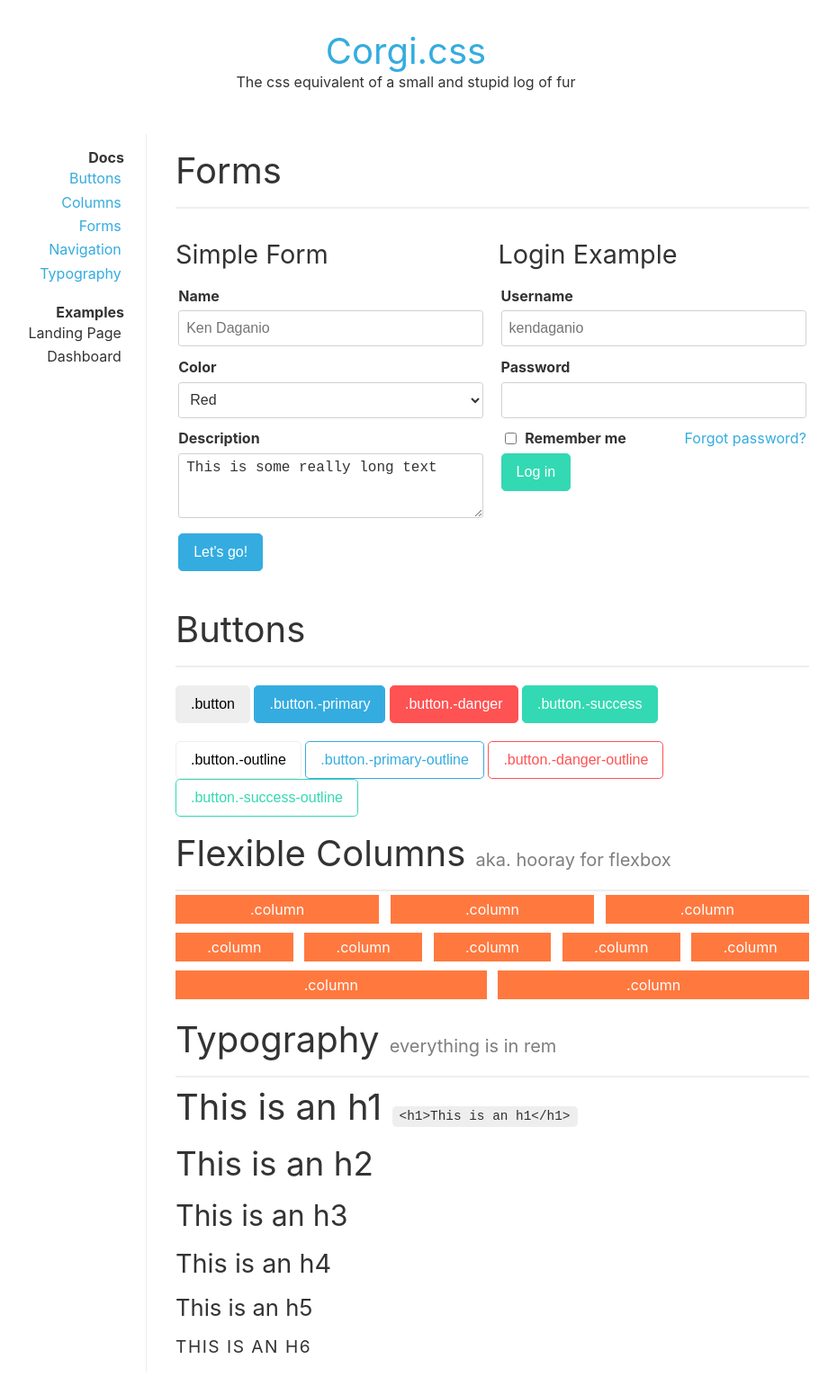
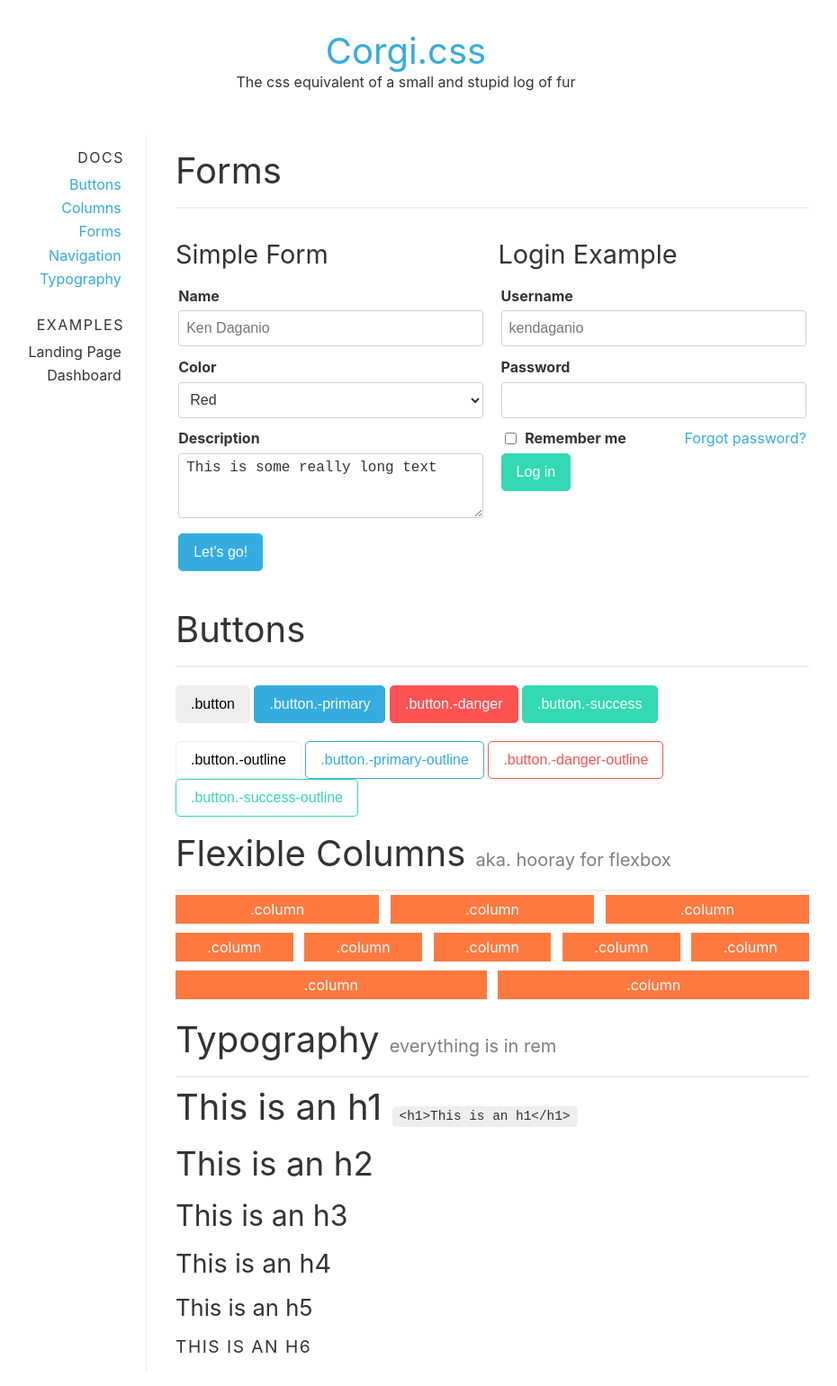
Before and after one commit to CuttingedgeDev/corgi-, a Jekyll site: the page built from docs/index.html, in a window 1280 px wide. Shown: the whole page at 90% size, without its empty margins (189-1119 px from the left). Built offline with Jekyll 4.4.1, drawn with Linux system fonts in a browser that asks for light colours.

Commit message:
Restyles aside

```diff
--- a/docs/_includes/aside.html
+++ b/docs/_includes/aside.html
@@ -1,6 +1,6 @@
 <aside>
   <nav class="nav">
-    <strong>Docs</strong>
+    <h6>Docs</h6>
     <ul class="unstyled">
       {% for page in site.documentation %}
         <li>
@@ -10,7 +10,7 @@
     </ul>
 
     <br/>
-    <strong>Examples</strong>
+    <h6>Examples</h6>
     <ul class="unstyled">
       <li>Landing Page</li>
       <li>Dashboard</li>
--- a/docs/css/corgi-docs.css
+++ b/docs/css/corgi-docs.css
@@ -491,7 +491,39 @@ header.banner > p.subtitle {
 }
 
 aside {
+  background: #eee;
   text-align: right;
   border-right: 1px solid #eee;
+  padding: 0.1px;
+}
+
+@media screen and (min-width: 768px) and (max-width: 1023px) {
+  aside {
+    background: transparent;
+  }
+}
+
+@media screen and (min-width: 1024px) {
+  aside {
+    background: transparent;
+  }
+}
+
+nav.nav h6 {
+  text-align: center;
+  font-size: 1rem;
+  margin-bottom: 0.4rem;
+}
+
+@media screen and (min-width: 768px) and (max-width: 1023px) {
+  nav.nav h6 {
+    text-align: right;
+  }
+}
+
+@media screen and (min-width: 1024px) {
+  nav.nav h6 {
+    text-align: right;
+  }
 }
 /*# sourceMappingURL=corgi-docs.css.map */
```
Also changed, not shown: docs/_sass/demo.sass (+18 -1 lines), 1 other file.
